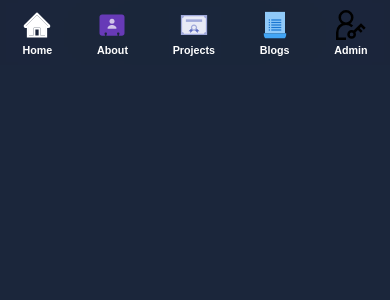
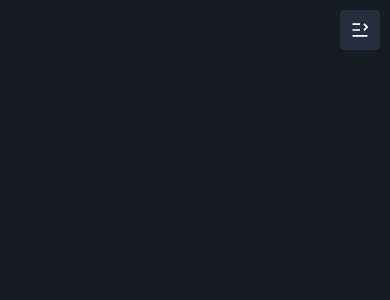
Before and after one commit to Yahyobek-12/posrtfolio, a React (Create React App) app: page /my-app/src/Dashboard/Dashboard.jsx in a window 390 px wide. Shown: the top 300 px of the page. Built offline with nearby package versions, Linux system fonts and the light colour scheme.

Commit message:
new-codes

```diff
--- /dev/null
+++ b/src/Dashboard/Dashboard.css
@@ -0,0 +1,8 @@
+.dashboard {
+    top: 0;
+    left: 0;
+    width: 100%;
+    height: 100vh;
+    position: absolute;
+    background: #161c24;
+}
--- a/src/components/Dashboard/Dashboard.jsx
+++ b/src/Dashboard/Dashboard.jsx
@@ -1,9 +1,10 @@
 import './Dashboard.css'
+import Nav from './Nav/Nav'
 
 const Dashboard = () => {
   return (
-    <div className='dashboard'>
-      <h3>welcome sir</h3>
+    <div className="dashboard">
+      <Nav />
     </div>
   )
 }
--- /dev/null
+++ b/src/Dashboard/Nav/Nav.css
@@ -0,0 +1,88 @@
+.nav {
+    width: 100px;
+    height: 100%;
+    color: #fff;
+    padding: 30px 10px;
+    background: #1C2536;
+    transition: transform .3s ease;
+}
+
+.nav-navbar {
+    width: 100%;
+    height: 100%;
+    text-align: center;
+}
+
+.navbar-links {
+    color: #fff;
+    font-size: 30px;
+    border-radius: 5px;
+    padding: 10px 15px;
+    transform: translateY(100%);
+    transition: transform .3s ease;
+}
+
+.navbar-links:hover {
+    background: #252e3e;
+}
+
+.icon-nav {
+    margin-top: 2rem;
+}
+
+.menu {
+    top: 10px;
+    right: 10px;
+    padding: 10px;
+    color: #fff;
+    display: none;
+    cursor: pointer;
+    font-size: 40px;
+    border-radius: 5px;
+    position: absolute;
+    background: #252e3e;
+}
+
+
+/* MEDIA SCREEN */
+
+@media only screen and (max-width: 660px) {
+    .nav {
+        width: 100px;
+        height: 100%;
+        color: #fff;
+        padding: 30px 10px;
+        background: #1C2536;
+        transition: transform .3s ease;
+        transform: translateX(-1000%);
+    }
+
+    .nav-active {
+        width: 100px;
+        height: 100%;
+        color: #fff;
+        padding: 30px 10px;
+        background: #1C2536;
+        transform: translateX(0%);
+        transition: transform .3s ease;
+    }
+
+    .menu {
+        display: initial;
+        transition: transform .3s ease;
+    }
+
+    .menu-active {
+        top: 10px;
+        right: 10px;
+        padding: 10px;
+        color: #fff;
+        cursor: pointer;
+        font-size: 40px;
+        border-radius: 5px;
+        position: absolute;
+        background: #252e3e;
+        transform: rotate(180deg);
+        transition: transform .3s ease;
+    }
+}
--- /dev/null
+++ b/src/Dashboard/Nav/Nav.jsx
@@ -0,0 +1,34 @@
+import './Nav.css'
+import { Link } from 'react-router-dom'
+import { FaHome } from "react-icons/fa"
+import { IoIosAnalytics } from "react-icons/io"
+import { GoProjectSymlink } from "react-icons/go"
+import { TiClipboard } from "react-icons/ti"
+import { GiEarthAmerica } from "react-icons/gi"
+import { GrChapterAdd } from "react-icons/gr"
+import { RiMenuUnfoldLine } from "react-icons/ri";
+import { IoPersonCircleOutline } from "react-icons/io5"
+import { useState } from 'react'
+
+const Nav = () => {
+    const [menu, setMenu] = useState()
+
+  return (
+    <>
+        <RiMenuUnfoldLine className={menu ? "menu-active" : "menu"} onClick={() => setMenu(!menu)} />
+        <div className={menu ? "nav-active" : "nav"}>
+        <ul className="nav-navbar">
+            <Link to='http://localhost:3000/' className='navbar-links'><FaHome className='icon-nav' /></Link>
+            <Link to='' className='navbar-links'><IoIosAnalytics className='icon-nav' /></Link>
+            <Link to='' className='navbar-links'><GoProjectSymlink className='icon-nav' /></Link>
+            <Link to='' className='navbar-links'><TiClipboard className='icon-nav' /></Link>
+            <Link to='' className='navbar-links'><GiEarthAmerica className='icon-nav' /></Link>
+            <Link to='' className='navbar-links'><GrChapterAdd className='icon-nav' /></Link>
+            <Link to='' className='navbar-links'><IoPersonCircleOutline className='icon-nav' /></Link>
+        </ul>
+    </div>
+    </>
+  )
+}
+
+export default Nav
--- a/src/components/Admin/Admin.jsx
+++ b/src/components/Admin/Admin.jsx
@@ -40,7 +40,7 @@ const Admin = () => {
             <input type="text" placeholder='please write admin password' onChange={changeHandlerInput} name='password' />
             <button className="btn-admin" type='submit'>to try</button>
         </form>
-        <Link to='/my-app/src/components/Dashboard/Dashboard.jsx' className={go ? "go-active" : "go"}>Go To Dashboard</Link>
+        <Link to='/my-app/src/Dashboard/Dashboard.jsx' className={go ? "go-active" : "go"}>Go To Dashboard</Link>
       </div>
       </div>
 
--- a/src/components/App/App.js
+++ b/src/components/App/App.js
@@ -3,8 +3,8 @@ import Home from '../Home/Home';
 import Admin from '../Admin/Admin';
 import About from '../About/About';
 import Navbar from '../Navbar/Navbar';
+import Dashboard from '../../Dashboard/Dashboard';
 import { BrowserRouter, Routes, Route } from 'react-router-dom';
-import Dashboard from '../Dashboard/Dashboard';
 
 const App = () => {
 
@@ -15,7 +15,7 @@ const App = () => {
         <Route exact path='' element={<Home />} />
         <Route path='/my-app/src/components/About/About.jsx' element={<About />} />
         <Route path='/my-app/src/components/Admin/Admin.jsx' element={<Admin />} />
-        <Route path='/my-app/src/components/Dashboard/Dashboard.jsx' element={<Dashboard />} />
+        <Route path='/my-app/src/Dashboard/Dashboard.jsx' element={<Dashboard />} />
       </Routes>
     </BrowserRouter>
   )
--- a/src/components/Dashboard/Dashboard.css
+++ /dev/null
@@ -1,7 +0,0 @@
-.dashboard {
-    width: 100%;
-    height: 100vh;
-    color: #fff;
-    font-size: 20px;
-    padding: 120px 50px;
-}
--- a/src/components/Home/Home.css
+++ b/src/components/Home/Home.css
@@ -102,7 +102,7 @@
     height: 60vh;
     padding: 20px 20px;
     position: absolute;
-    background: #2b2d42;
+    background: #161C24;
 }
 
 .remove {
@@ -168,7 +168,7 @@ footer {
     padding: 10px;
     position: absolute;
     align-items: center;
-    background: #212121;
+    background: #161C24;
     justify-content: center;
 }
 
```
